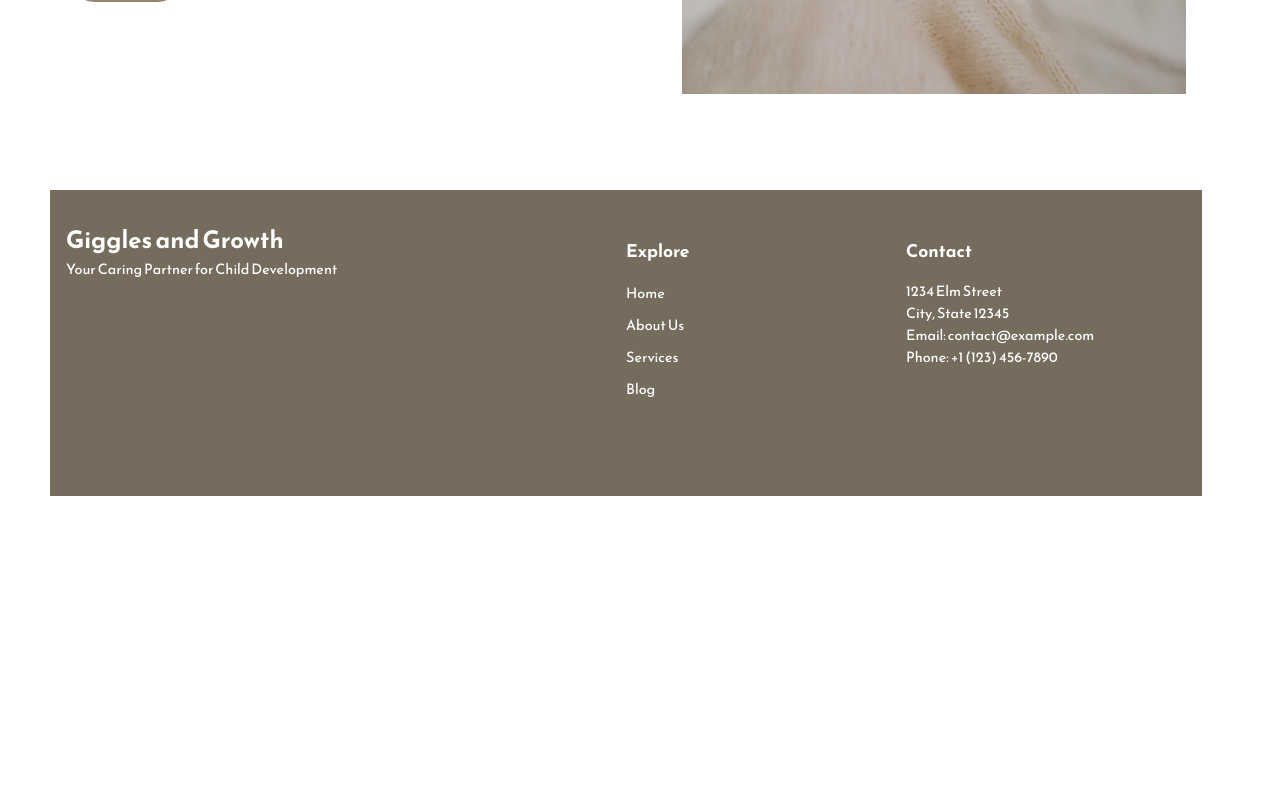
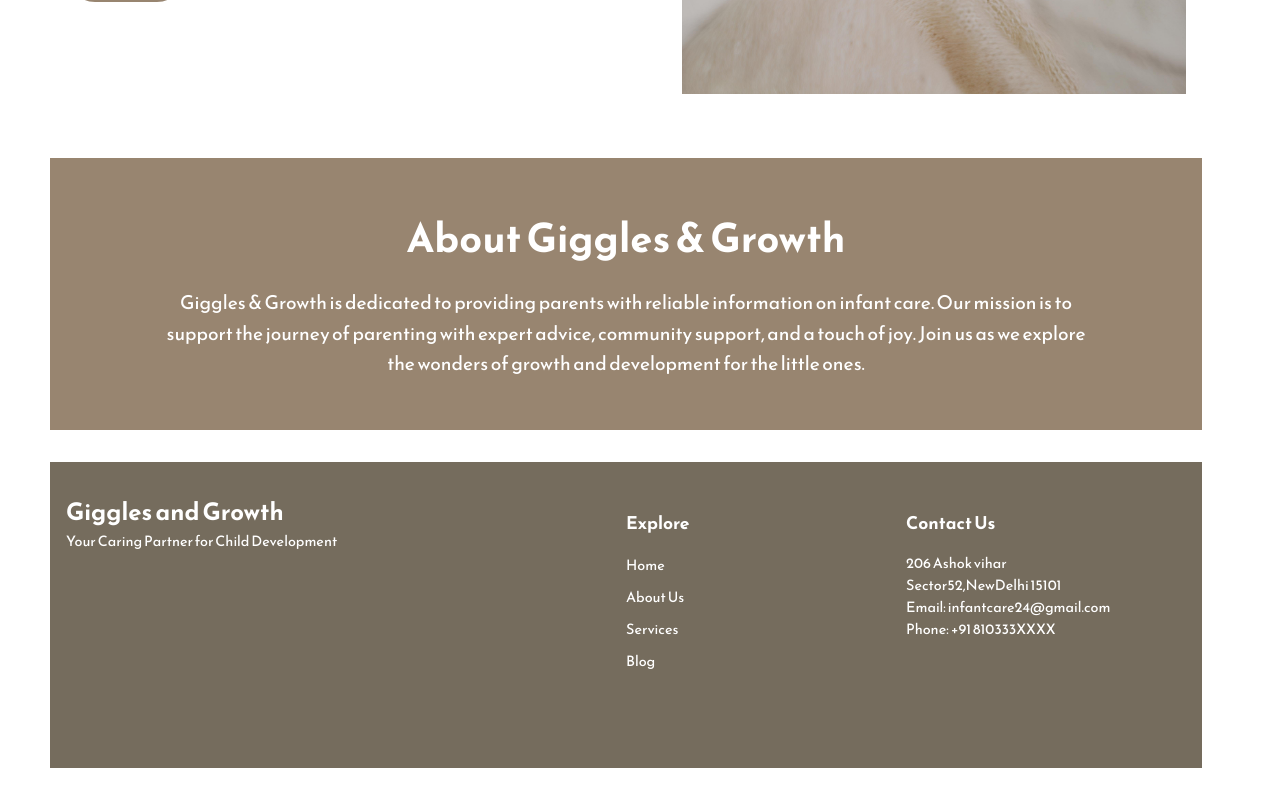
Before and after one commit to gauri02saxena/infant_care_app, a React (Create React App) app: page / in a window 1280 px wide. Shown: the part 564-1364 px from the top of the page. Before the commit the page ends 1092 px from the top, so only its background shows below. Built offline with nearby package versions, Linux system fonts and the light colour scheme.

Commit message:
About section

```diff
--- /dev/null
+++ b/src/Components/About/About.css
@@ -0,0 +1,16 @@
+.about-container {
+    background-color: #988570; /* Same color as the header for consistency */
+    color: white; /* A color that matches the existing text */
+    padding: 50px 10%; /* Adjust padding to match the design */
+    text-align: center; /* Center the text */
+  }
+
+  .about-container h2 {
+    font-size: 2.5em; /* Large font size for heading */
+    margin-bottom: 20px; /* Space between the heading and paragraph */
+  }
+
+  .about-container p {
+    font-size: 1.2em; /* Slightly larger font size for readability */
+    line-height: 1.6; /* Spacing between lines */
+  }
--- /dev/null
+++ b/src/Components/About/About.js
@@ -0,0 +1,18 @@
+import React from 'react';
+import './About.css'; // Make sure to create an About.css file with the styling
+
+const About = () => {
+  return (
+    <div className="about-container">
+      <h2>About Giggles & Growth</h2>
+      <p>
+        Giggles & Growth is dedicated to providing parents with reliable information
+        on infant care. Our mission is to support the journey of parenting with expert
+        advice, community support, and a touch of joy. Join us as we explore the wonders
+        of growth and development for the little ones.
+      </p>
+    </div>
+  );
+};
+
+export default About;
--- a/src/Components/Contact/Contact.js
+++ b/src/Components/Contact/Contact.js
@@ -1,7 +1,5 @@
-
-
-import React from 'react';
-import './Contact.css';
+import React from "react";
+import "./Contact.css";
 
 const Footer = () => {
   return (
@@ -15,24 +13,42 @@ const Footer = () => {
           <div className="footer-column">
             <h3>Explore</h3>
             <ul>
-              <li><a href="#">Home</a></li>
-              <li><a href="#">About Us</a></li>
-              <li><a href="#">Services</a></li>
-              <li><a href="#">Blog</a></li>
+              <li>
+                <a href="#">Home</a>
+              </li>
+              <li>
+                <a href="#">About Us</a>
+              </li>
+              <li>
+                <a href="#">Services</a>
+              </li>
+              <li>
+                <a href="#">Blog</a>
+              </li>
             </ul>
           </div>
           <div className="footer-column">
-            <h3>Contact</h3>
-            <p>1234 Elm Street<br />City, State 12345</p>
-            <p>Email: contact@example.com</p>
-            <p>Phone: +1 (123) 456-7890</p>
+            <h3>Contact Us</h3>
+            <p>
+              206 Ashok vihar
+              <br />
+              Sector52,NewDelhi 15101
+            </p>
+            <p>Email: infantcare24@gmail.com</p>
+            <p>Phone: +91 810333XXXX</p>
           </div>
         </div>
       </div>
       <div className="footer-social">
-        <a href="#"><i className="fab fa-facebook"></i></a>
-        <a href="#"><i className="fab fa-twitter"></i></a>
-        <a href="#"><i className="fab fa-instagram"></i></a>
+        <a href="#">
+          <i className="fab fa-facebook"></i>
+        </a>
+        <a href="#">
+          <i className="fab fa-twitter"></i>
+        </a>
+        <a href="#">
+          <i className="fab fa-instagram"></i>
+        </a>
       </div>
     </footer>
   );
--- a/src/Components/Home/Home.js
+++ b/src/Components/Home/Home.js
@@ -2,6 +2,7 @@ import React from "react";
 import "./Home.css";
 
 import Navbar from "../Navbar";
+import About from "../About/About";
 import Contact from "../Contact/Contact";
 import "../Contact/Contact.css";
 import BannerImage from "../../Assets/banner_img.jpeg";
@@ -37,7 +38,7 @@ const Home = () => {
           <img src={BannerImage} className="home-image" alt="banner"></img>
         </div>
       </div>
-
+      <About />
       <Contact></Contact>
     </div>
   );
```
Also changed, not shown: src/Components/About.js (deleted).
